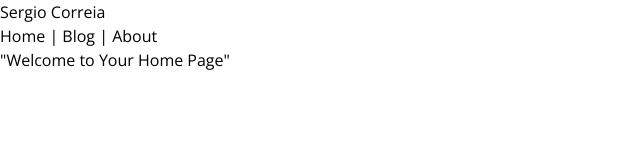
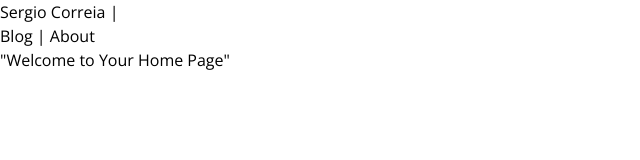
Before and after one commit to sergiosdcorreia/sergiocorreia, a Vue app: page /#/ in a window 1280 px wide. Shown: the top 160 px of the page, without its empty margins (0-640 px from the left). Built offline with nearby package versions, Linux system fonts and the light colour scheme.

Commit message:
MainNav refactoring

```diff
--- a/src/components/MainNav.vue
+++ b/src/components/MainNav.vue
@@ -1,9 +1,10 @@
 <template>
   <nav>
-    <h1 class="mr-6">Sergio Correia</h1>
-    <router-link to="/">Home</router-link> |
-    <router-link to="/blog">Blog</router-link> |
-    <router-link to="/about">About</router-link>
+    <div>
+      <router-link :to="{ name: 'home' }">Sergio Correia</router-link> |
+    </div>
+    <router-link :to="{ name: 'blog' }">Blog</router-link> |
+    <router-link :to="{ name: 'about' }">About</router-link>
   </nav>
 </template>
 
```
